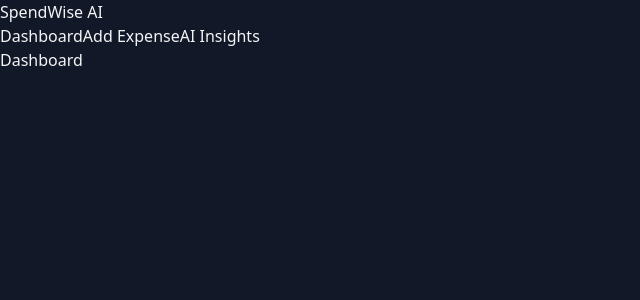
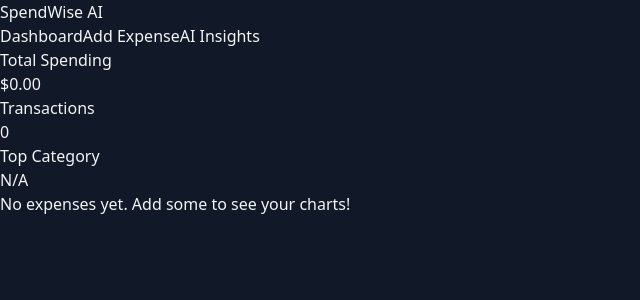
Before and after one commit to Swayamjimmy/polymoney, a React (Vite) app: page / in a window 1280 px wide. Shown: the top 300 px of the page, without its empty margins (0-640 px from the left). Built offline with nearby package versions, Linux system fonts and the light colour scheme.

Commit message:
implement dashboard

```diff
--- a/src/pages/Dashboard.jsx
+++ b/src/pages/Dashboard.jsx
@@ -1,5 +1,82 @@
+import { useExpenses } from '../context/ExpenseContext.jsx'
+import { PieChart, Pie, Cell, BarChart, Bar, XAxis, YAxis, CartesianGrid, Tooltip, ResponsiveContainer, Legend } from 'recharts'
+
+const COLORS = ['#6366f1', '#8b5cf6', '#ec4899', '#f43f5e', '#f97316', '#eab308', '#22c55e', '#06b6d4']
+
+const CATEGORIES = ['Food', 'Transport', 'Entertainment', 'Shopping', 'Bills', 'Health', 'Education', 'Other']
+
 function Dashboard() {
-  return <h2>Dashboard</h2>
+  const expenses = useExpenses()
+
+  const totalSpending = expenses.reduce((sum, e) => sum + Number(e.amount), 0)
+  const totalTransactions = expenses.length
+
+  const categoryData = CATEGORIES.map(cat => ({
+    name: cat,
+    value: expenses.filter(e => e.category === cat).reduce((sum, e) => sum + Number(e.amount), 0)
+  })).filter(d => d.value > 0)
+
+  const monthlyData = expenses.reduce((acc, e) => {
+    const month = e.date.slice(0, 7)
+    acc[month] = (acc[month] || 0) + Number(e.amount)
+    return acc
+  }, {})
+
+  const barData = Object.entries(monthlyData).map(([month, total]) => ({ month, total })).sort((a, b) => a.month.localeCompare(b.month))
+
+  const topCategory = categoryData.length > 0 ? categoryData.reduce((a, b) => a.value > b.value ? a : b).name : 'N/A'
+
+  return (
+    <div>
+      <div className="grid grid-cols-1 md:grid-cols-3 gap-4 mb-8">
+        <div className="bg-gray-800 rounded-xl p-6">
+          <p className="text-gray-400 text-sm">Total Spending</p>
+          <p className="text-2xl font-bold text-white">${totalSpending.toFixed(2)}</p>
+        </div>
+        <div className="bg-gray-800 rounded-xl p-6">
+          <p className="text-gray-400 text-sm">Transactions</p>
+          <p className="text-2xl font-bold text-white">{totalTransactions}</p>
+        </div>
+        <div className="bg-gray-800 rounded-xl p-6">
+          <p className="text-gray-400 text-sm">Top Category</p>
+          <p className="text-2xl font-bold text-white">{topCategory}</p>
+        </div>
+      </div>
+
+      {expenses.length === 0 ? (
+        <p className="text-gray-400 text-center py-12">No expenses yet. Add some to see your charts!</p>
+      ) : (
+        <div className="grid grid-cols-1 md:grid-cols-2 gap-8">
+          <div className="bg-gray-800 rounded-xl p-6">
+            <h2 className="text-lg font-semibold mb-4">Spending by Category</h2>
+            <ResponsiveContainer width="100%" height={250}>
+              <PieChart>
+                <Pie data={categoryData} dataKey="value" nameKey="name" cx="50%" cy="50%" outerRadius={80}>
+                  {categoryData.map((entry, index) => (
+                    <Cell key={entry.name} fill={COLORS[index % COLORS.length]} />
+                  ))}
+                </Pie>
+                <Tooltip formatter={(value) => `$${value.toFixed(2)}`} />
+                <Legend />
+              </PieChart>
+            </ResponsiveContainer>
+          </div>
+          <div className="bg-gray-800 rounded-xl p-6">
+            <h2 className="text-lg font-semibold mb-4">Monthly Spending</h2>
+            <ResponsiveContainer width="100%" height={250}>
+              <BarChart data={barData}>
+                <CartesianGrid strokeDasharray="3 3" stroke="#374151" />
+                <XAxis dataKey="month" stroke="#9ca3af" />
+                <YAxis stroke="#9ca3af" />
+                <Tooltip formatter={(value) => `$${value.toFixed(2)}`} />
+                <Bar dataKey="total" fill="#6366f1" radius={[4, 4, 0, 0]} />
+              </BarChart>
+            </ResponsiveContainer>
+          </div>
+        </div>
+      )}
+    </div>
+  )
 }
 
 export default Dashboard
```
